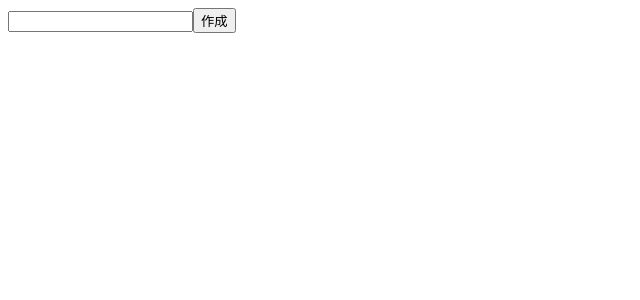
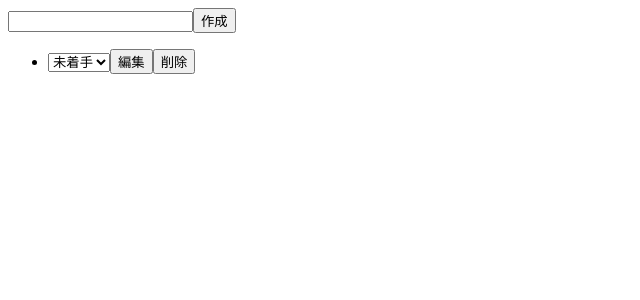
Before and after one commit to sakiyama0214/skillcheck-todo, a React (Create React App) app: page / in a window 1280 px wide. Both pictures are taken after a click on the button "作成". Shown: the top 300 px of the page, without its empty margins (0-640 px from the left). Built offline with nearby package versions, Linux system fonts and the light colour scheme.

Commit message:
todo-list 削除機能まで追加

```diff
--- a/src/App.jsx
+++ b/src/App.jsx
@@ -6,36 +6,51 @@ const App= () => {
     const [todos, setTodos] = useState([]);
     const [todoTitle, setTodoTitle] = useState('');
     const [todoId, setTodoId] = useState(1);
+    const [isEditing, setIsEditing] = useState(false);
 
     const handleSetTodoTitle =(e) => {
         setTodoTitle(e.target.value);
     };
     const handleAddTodo = () => {
-        setTodos([...todos, {id:todoId, title: todoTitle, status: 'notStarted'}]);
-        setTodoId(todoId + 1);
-        setTodoTitle('');
+        setTodos([...todos, {id:todoId, title: todoTitle, status: 'notStarted'}])
+        setTodoId(todoId + 1)
+        setTodoTitle('')
+        console.log(todos);
     };
+
+    const onClickDelete = (index) => {
+        const newTodos = [...todos];
+        newTodos.splice(index,1);
+        setTodos(newTodos);
+    }
 
     return (
         <>
+            {isEditing ? (
+                <div></div>
+            ) : (
                 <InputForm
+                    todoTitle={todoTitle}
                     handleSet={handleSetTodoTitle}
                     handleAdd={handleAddTodo}
-                todoTitle={todoTitle}
                 />
+            )}
+
             <div className="incomplete-list">
                 <ul>
-                    {todos.map((todo) => {
+                    {todos.map((todo,index) => {
+                        return (
                             <li key={todo.id}>
                                 <span>{todo.title}</span>
                                 <select value={todo.status}>
                                     <option value='notStarted'>未着手</option>
                                     <option value='inProgress'>作業中</option>
-                            <option value={'done'}>完了</option>
+                                    <option value='done'>完了</option>
                                 </select>
                                 <button>編集</button>
-                        <button>削除</button>
+                                <button onClick={() => onClickDelete(index)}>削除</button>
                             </li>
+                        );
                     })}
                 </ul>
             </div>
--- a/src/components/InputForm.jsx
+++ b/src/components/InputForm.jsx
@@ -8,9 +8,9 @@ const InputForm = (props) => {
         type='text'
         label='title'
         value={todoTitle}
-        onChange={() => handleSet}
+        onChange={handleSet}
       />
-      <button onClick={() => handleAdd}>作成</button>
+      <button onClick={handleAdd}>作成</button>
     </div>
   );
 };
```
Lines whose indentation alone changed are shown as unchanged.
